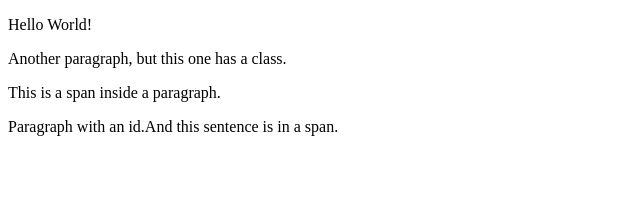
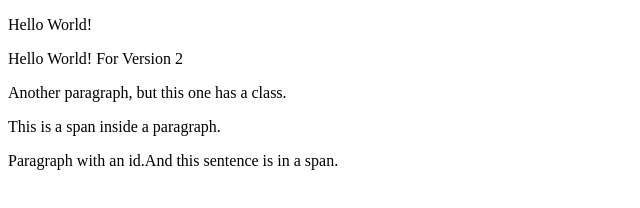
Before and after one commit to amit21655/testProject, a plain HTML site: page index.html in a window 1280 px wide. Shown: the whole page, without its empty margins (0-640 px from the left). Drawn offline with nearby package versions, Linux system fonts and the light colour scheme.

Commit message:
Changed Log

```diff
--- a/index.html
+++ b/index.html
@@ -5,6 +5,7 @@
 	</head>
 	<body>
 		<p>Hello World!</p>
+		<p>Hello World! For Version 2</p>
 		<p class="foo">Another paragraph, but this one has a class.</p>
 		<p><span>This is a span inside a paragraph.</span></p>
 		<p id="bar">Paragraph with an id.<span class="foo">And this sentence is in a span.</span></p>
```
